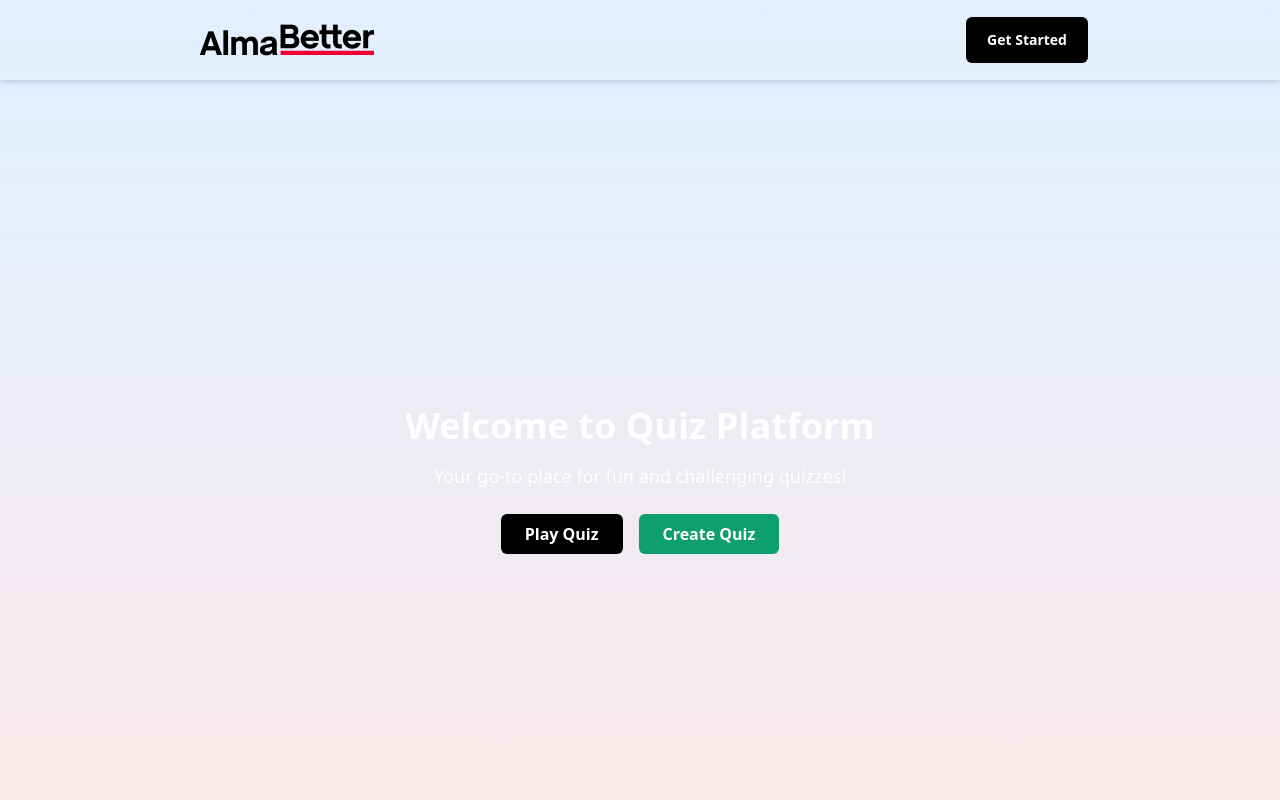
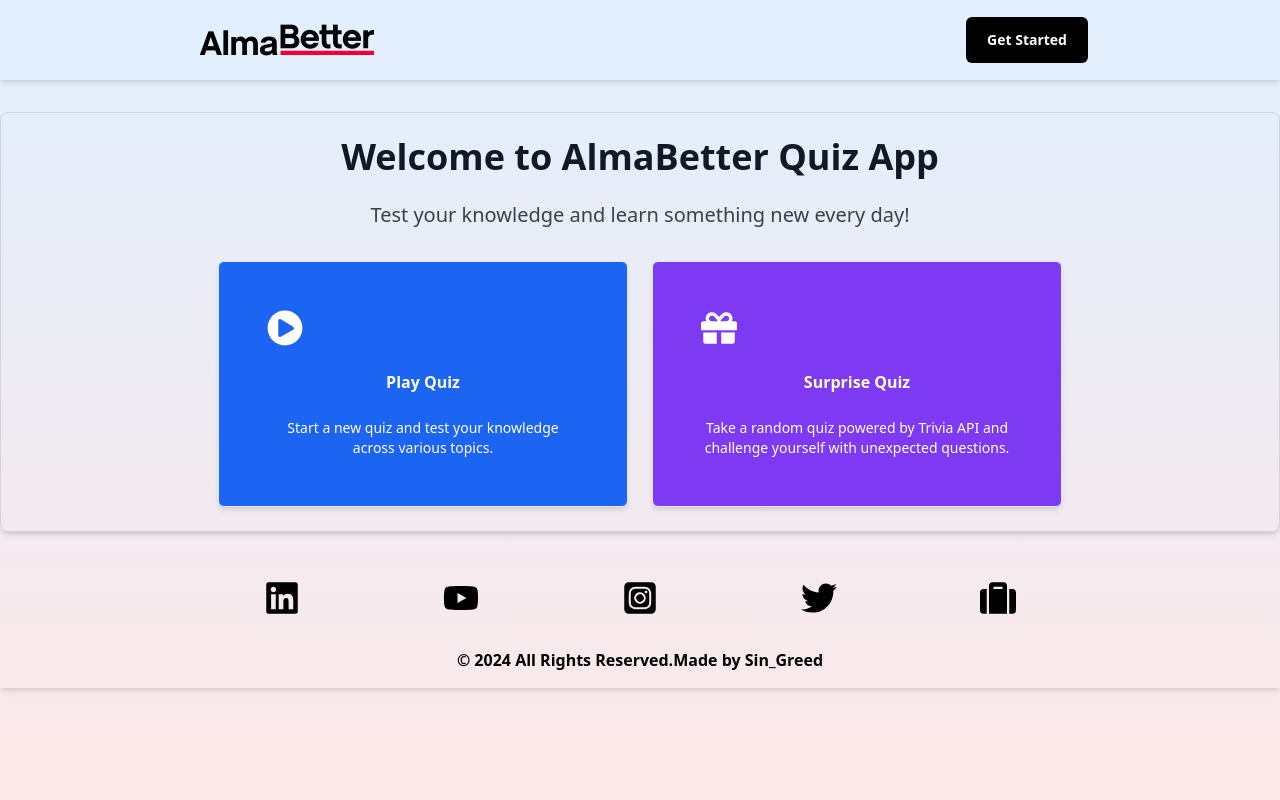
Before and after one commit to Shwetaank/-quizz-app, a React (Vite) app: page / in a window 1280 px wide. Shown: the top 800 px of the page. Built offline with nearby package versions, Linux system fonts and the light colour scheme; no server answers.

Commit message:
added some functnality

```diff
--- a/src/components/Header.jsx
+++ b/src/components/Header.jsx
@@ -32,31 +32,39 @@
       <NavLink
         to="/"
         className={({ isActive }) =>
-          isActive ? "bg-black text-white p-2 rounded" : "hover:text-blue-500"
+          isActive
+            ? "bg-gradient-to-r from-black to-gray-500 text-white p-2 rounded"
+            : "hover:text-blue-500"
         }
       >
         Home
       </NavLink>
       <NavLink
+        to="/play-quiz"
+        className={({ isActive }) =>
+          isActive
+            ? "bg-gradient-to-r from-black to-gray-500 text-white p-2 rounded"
+            : "hover:text-blue-500"
+        }
+      >
+        Play Quiz
+      </NavLink>
+      <NavLink
         to="/my-quizzes"
         className={({ isActive }) =>
-          isActive ? "bg-black text-white p-2 rounded" : "hover:text-blue-500"
+          isActive
+            ? "bg-gradient-to-r from-black to-gray-500 text-white p-2 rounded"
+            : "hover:text-blue-500"
         }
       >
         My Quizzes
       </NavLink>
       <NavLink
-        to="/play-quiz"
-        className={({ isActive }) =>
-          isActive ? "bg-black text-white p-2 rounded" : "hover:text-blue-500"
-        }
-      >
-        Play Quiz
-      </NavLink>
-      <NavLink
         to="/about-me"
         className={({ isActive }) =>
-          isActive ? "bg-black text-white p-2 rounded" : "hover:text-blue-500"
+          isActive
+            ? "bg-gradient-to-r from-black to-gray-500 text-white p-2 rounded"
+            : "hover:text-blue-500"
         }
       >
         About Me
--- a/src/index.css
+++ b/src/index.css
@@ -1,6 +1,9 @@
+@import 'flowbite/dist/flowbite.css';
+
 @tailwind base;
 @tailwind components;
 @tailwind utilities;
+
 
 /* Custom transition utility for all properties */
 .transition-all {
--- a/src/main.jsx
+++ b/src/main.jsx
@@ -7,13 +7,12 @@
 import Home from "./pages/Home";
 import AboutMe from "./pages/AboutMe";
 import { ClerkProvider } from "@clerk/clerk-react";
+import PlayQuiz from "./pages/PlayQuiz";
+import MyQuizzes from "./pages/MyQuizzes";
 
 // Import your publishable key
 const PUBLISHABLE_KEY = import.meta.env.VITE_CLERK_PUBLISHABLE_KEY;
-import PlayQuiz from "./pages/PlayQuiz";
-import MyQuizzes from "./pages/MyQuizzes";
 
-// routing
 const router = createBrowserRouter([
   {
     element: <App />,
@@ -36,7 +35,6 @@
     path: "/",
     element: <Home />,
   },
-
   {
     path: "/auth/sign-in",
     element: <SignInPage />,
--- a/src/pages/CreateQuiz.jsx
+++ b/src/pages/CreateQuiz.jsx
@@ -0,0 +1,5 @@
+const CreateQuiz = () => {
+  return <div>CreateQuiz</div>;
+};
+
+export default CreateQuiz;
--- a/src/pages/Home.jsx
+++ b/src/pages/Home.jsx
@@ -1,32 +1,79 @@
-// import { UserButton } from "@clerk/clerk-react";
+import { Link } from "react-router-dom";
+import { useUser } from "@clerk/clerk-react";
+import { Card } from "flowbite-react";
+import { FaPlayCircle, FaTachometerAlt, FaGift } from "react-icons/fa";
 import Header from "../components/Header";
 import Footer from "../components/Footer";
-import { Link } from "react-router-dom";
 
 const Home = () => {
+  const { isSignedIn } = useUser();
+
+  const cards = [
+    {
+      to: "/play-quiz",
+      bgColor: "bg-blue-600",
+      icon: <FaPlayCircle className="text-4xl mb-2" aria-label="Play Quiz" />,
+      title: "Play Quiz",
+      description:
+        "Start a new quiz and test your knowledge across various topics.",
+    },
+    {
+      to: "/my-quizzes",
+      bgColor: "bg-green-600",
+      icon: (
+        <FaTachometerAlt
+          className="text-4xl mb-2"
+          aria-label="Active Quizzes"
+        />
+      ),
+      title: "Active Quizzes",
+      description:
+        "View and manage your active quizzes. Track your progress and continue where you left off.",
+      condition: isSignedIn,
+    },
+    {
+      to: "/surprise-quiz-form",
+      bgColor: "bg-purple-600",
+      icon: <FaGift className="text-4xl mb-2" aria-label="Surprise Quiz" />,
+      title: "Surprise Quiz",
+      description:
+        "Take a random quiz powered by Trivia API and challenge yourself with unexpected questions.",
+    },
+  ];
+
   return (
-    <div>
+    <div className="min-h-screen bg-gradient-to-b from-blue-100 to-red-100 flex flex-col">
       <Header />
-      <div className="flex flex-col items-center justify-center min-h-screen text-center bg-gradient-to-b from-blue-100 to-red-100">
-        <h1 className="text-4xl font-bold mb-4 text-white">
-          Welcome to Quiz Platform
+
+      <main className="w-full max-w-7xl border border-gray-300 rounded-lg shadow-md p-6 mx-auto my-8">
+        <h1 className="text-2xl sm:text-4xl font-semibold mb-6 text-center text-gray-900">
+          Welcome to AlmaBetter Quiz App
         </h1>
-        <p className="text-lg text-white mb-6">
-          Your go-to place for fun and challenging quizzes!
+        <p className="text-lg sm:text-xl text-gray-700 mb-8 text-center">
+          Test your knowledge and learn something new every day!
         </p>
-        <div className="flex gap-4">
-          <Link to="/play-quiz">
-            <button className="bg-black text-white px-6 py-2 rounded-md font-semibold hover:bg-gray-800">
-              Play Quiz
-            </button>
-          </Link>
-          <Link to="/create-quiz">
-            <button className="bg-green-500 text-white px-6 py-2 rounded-md font-semibold hover:bg-green-600">
-              Create Quiz
-            </button>
-          </Link>
+        <div className="flex flex-wrap justify-center gap-6">
+          {cards.map(
+            (card, index) =>
+              (card.condition === undefined || card.condition) && (
+                <Link to={card.to} key={index} className="w-full sm:w-1/2 lg:w-1/3">
+                  <Card
+                    className={`${card.bgColor} text-white rounded-md p-6 font-bold text-center cursor-pointer transition-transform transform hover:scale-105 duration-300 hover:shadow-lg`}
+                    data-aos="fade-up"
+                    data-aos-duration="1000"
+                  >
+                    {card.icon}
+                    <p>{card.title}</p>
+                    <p className="text-sm mt-2 font-normal">
+                      {card.description}
+                    </p>
+                  </Card>
+                </Link>
+              )
+          )}
         </div>
-      </div>
+      </main>
+
       <Footer />
     </div>
   );
--- a/tailwind.config.js
+++ b/tailwind.config.js
@@ -1,11 +1,15 @@
+import flowbite from 'flowbite/plugin';
+
 /** @type {import('tailwindcss').Config} */
-
-import flowbite from "flowbite/plugin";
-
 export default {
-  content: ["./index.html", "./src/**/*.{js,ts,jsx,tsx}"],
+  content: [
+    "./index.html",
+    "./src/**/*.{js,ts,jsx,tsx}",
+  ],
   theme: {
     extend: {},
   },
-  plugins: [flowbite],
+  plugins: [
+    flowbite(),
+  ],
 };
```
